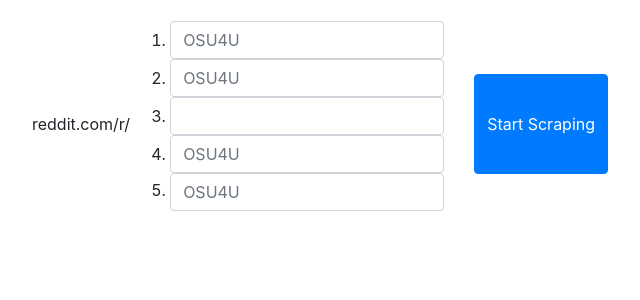
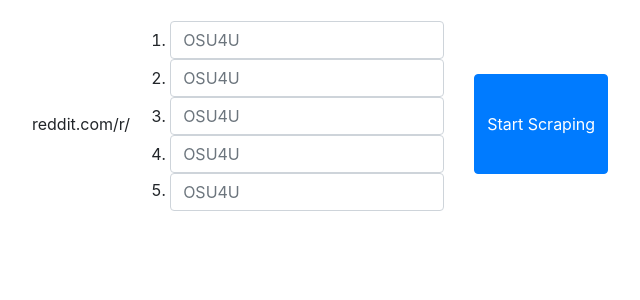
Before and after one commit to juengerj/bumble-fodder, a Flask app: template templates/base.html in a window 1280 px wide. Shown: the part 131-431 px from the top of the page, without its empty margins (320-960 px from the left). Run offline with Flask 2, Linux system fonts and the light colour scheme; the template is opened without the code that fills it, so the values that code supplies are empty; parts of the project's set-up code (start-up, migrations or seed data) failed here and were passed over; some libraries are stand-ins or nearby versions.

Commit message:
Fix "OSU4U" placeholder

```diff
--- a/templates/base.html
+++ b/templates/base.html
@@ -25,19 +25,19 @@
         <label for="getSubreddit">reddit.com/r/</label>
           <ol>
             <li><label for="getSubreddit" class="reddit-entry">
-                  <input type="text" class="form-control" id="getSubreddit1" name="subreddit0" placeholder="OSU4U" required></label>
+                  <input type="text" class="form-control" id="getSubreddit0" name="subreddit0" placeholder="OSU4U" required></label>
               </li>
               <li><label for="getSubreddit" class="reddit-entry">
                   <input type="text" class="form-control" id="getSubreddit1" name="subreddit1" placeholder="OSU4U"></label>
               </li>
               <li><label for="getSubreddit" class="reddit-entry">
-                  <input type="text" class="form-control" id="getSubreddit1" name="subreddit2 placeholder="OSU4U"></label>
+                  <input type="text" class="form-control" id="getSubreddit2" name="subreddit2" placeholder="OSU4U"></label>
               </li>
               <li><label for="getSubreddit" class="reddit-entry">
-                  <input type="text" class="form-control" id="getSubreddit1" name="subreddit3" placeholder="OSU4U"></label>
+                  <input type="text" class="form-control" id="getSubreddit3" name="subreddit3" placeholder="OSU4U"></label>
               </li>
               <li>
-                  <input type="text" class="form-control" id="getSubreddit1" name="subreddit4" placeholder="OSU4U"></label>
+                  <input type="text" class="form-control" id="getSubreddit4" name="subreddit4" placeholder="OSU4U"></label>
                 </li>
               </ol>
       </div>
```
